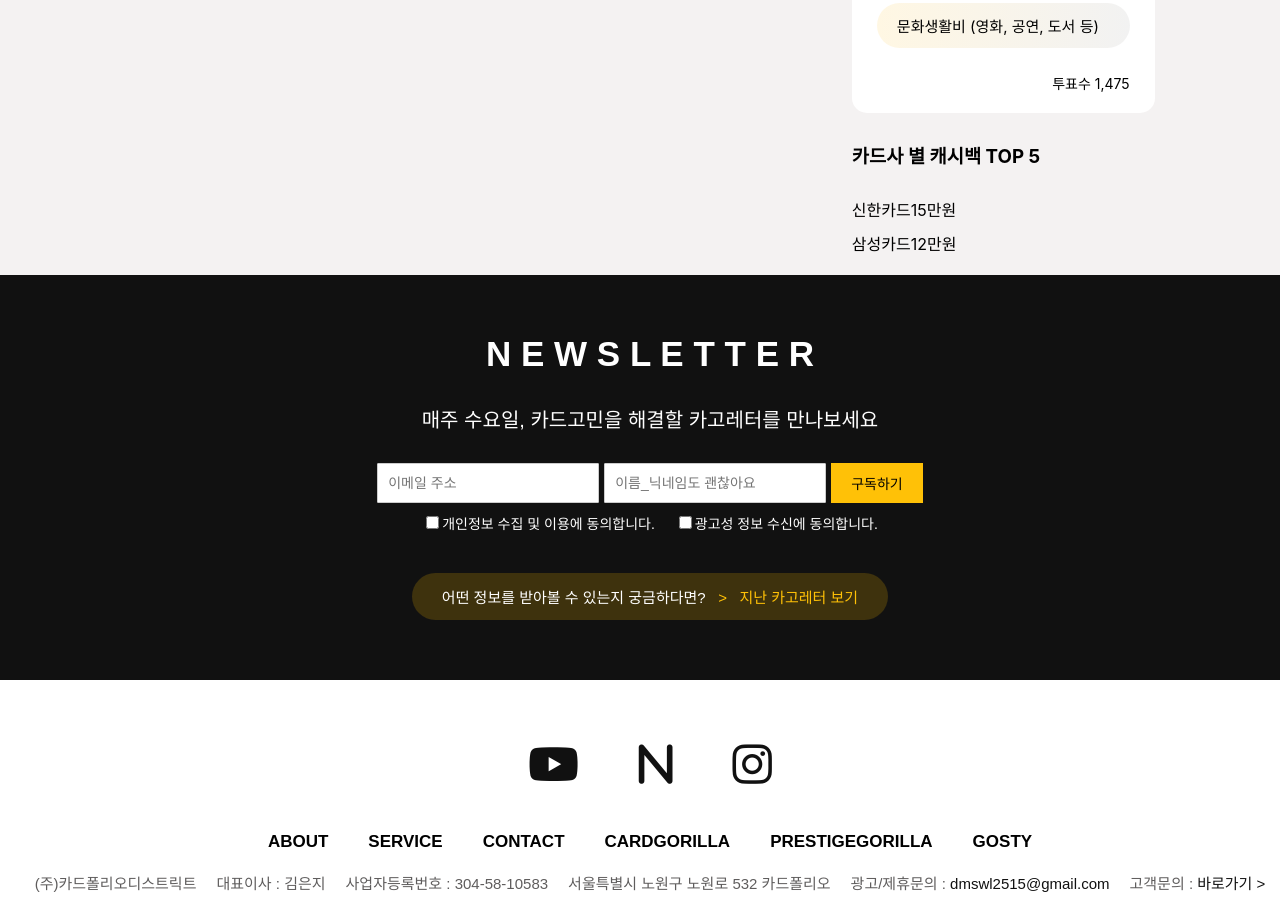
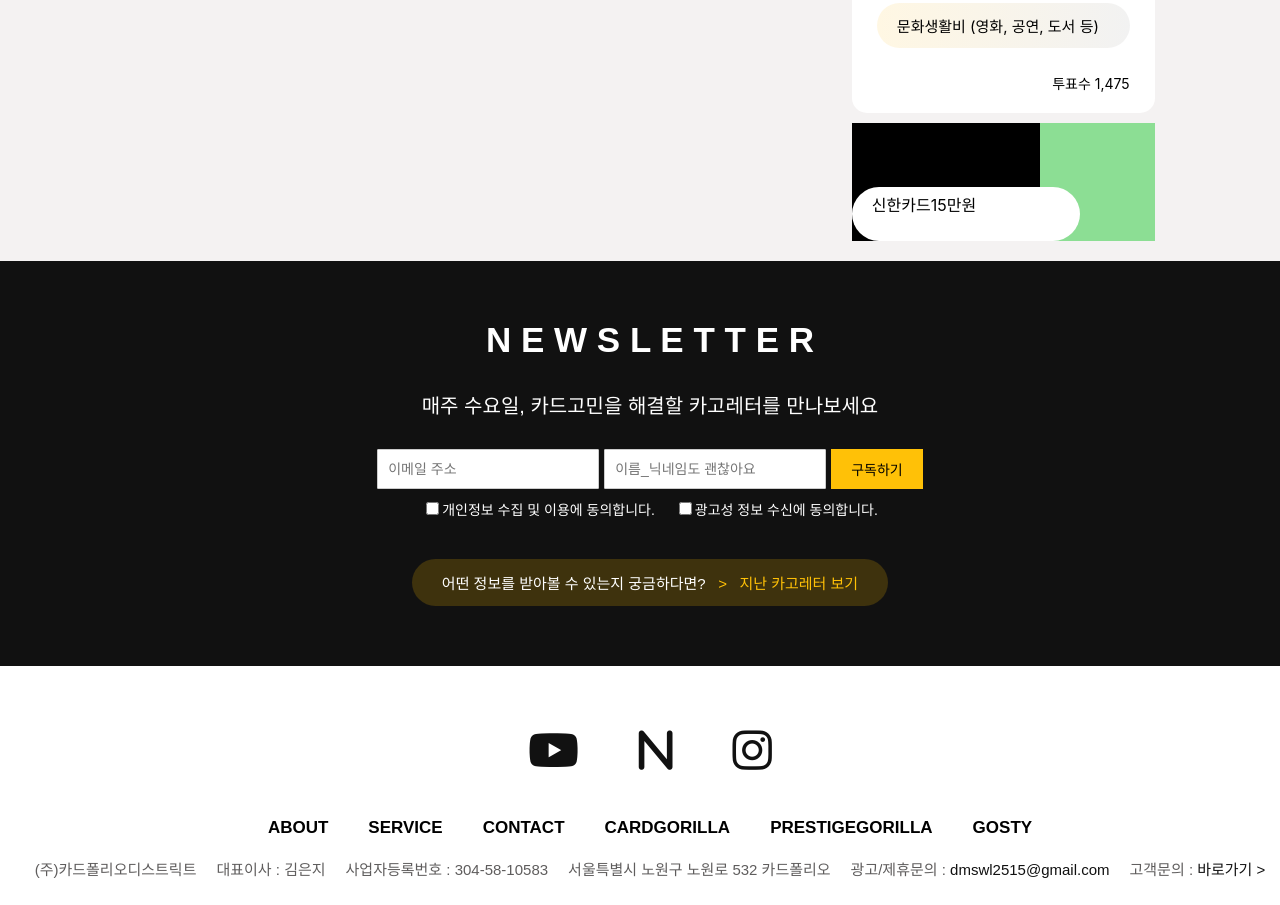
Before and after one commit to dmswl2515/CardFolio, a React (Create React App) app in the folder frontend/: page /CardFolio/top100 in a window 1280 px wide. Shown: the part 2020-2925 px from the top of the page. Built offline with nearby package versions, Linux system fonts and the light colour scheme.

Commit message:
CashbackPage에 카드 배경 삽입[skip ci]

```diff
--- a/frontend/src/Component/CardRanking/CardRanking.jsx
+++ b/frontend/src/Component/CardRanking/CardRanking.jsx
@@ -209,16 +209,15 @@ const CardRanking = () => {
                     </PollSection>
 
                     <TopList>
-                        <h3>카드사 별 캐시백 TOP 5</h3>
+                        <TopListContainer>
+                            <h3>카드사 별 캐시백 TOP 5</h3>
+
+                            <TopListItem>
+                                <span>신한카드</span>
+                                <span>15만원</span>
+                            </TopListItem>
+                        </TopListContainer>
                     </TopList>
-                    <TopListItem>
-                        <span>신한카드</span>
-                        <span>15만원</span>
-                    </TopListItem>
-                    <TopListItem>
-                        <span>삼성카드</span>
-                        <span>12만원</span>
-                    </TopListItem>
                 </RightSection>
             </SectionContainer>
         </Container>
@@ -309,14 +308,31 @@ const PollOption = styled.div`
         font-size: 14px;
         padding-top: 10px;
     }
+
+    & p:hover {
+        background: #f7e1b5;
+    }
 `;
 
 const TopList = styled.div`
+    position: relative;
+    background: #8cde94;
+`;
 
+const TopListContainer = styled.div`
+    content: "";
+    display: inline-block;
+    background: #000;
 `;
 
 const TopListItem = styled.div`
-
+    display: inline-block;
+    width: 100%;
+    padding: 5px 20px 25px 20px;
+    border-radius: 30px;
+    background: #fff;
+    position: relative;
+    z-index: 1;
 `;
 
 
--- a/frontend/src/Pages/CashbackPage/CashbackPage.css
+++ b/frontend/src/Pages/CashbackPage/CashbackPage.css
@@ -24,10 +24,30 @@
     border: 1px solid #ddd;
 }
 
-.card-event-logo {
+.card-img-wrapper {
+    position: relative;
+    display: inline-block;
     width: 40px;
     height: 60px;
+}
+
+.card-event-logo {
+    position: relative;
+    width: 100%;
+    height: 100%;
     object-fit: contain;
+    z-index: 2;
+}
+
+.circle-background {
+    position: absolute;
+    bottom: -5%;
+    left: -33%;
+    width: 65px;
+    height: 65px;
+    background-color: #f5f5f5;
+    border-radius: 50%;
+    z-index: 1;
 }
 
 .card-event-name {
--- a/frontend/src/Pages/CashbackPage/CashbackPage.jsx
+++ b/frontend/src/Pages/CashbackPage/CashbackPage.jsx
@@ -29,7 +29,10 @@ const CashbackPage = () => {
                     <div className="card-event-list">
                         {filteredCardDate.map((card) => (
                             <div className="card-event-item" key={card.id}>
-                                <img src={card.img} alt={`${card.name} 로고`} className="card-event-logo"/>
+                                <div className="card-img-wrapper">
+                                    <img src={card.img} alt={`${card.name} 로고`} className="card-event-logo"/>
+                                    <div className="circle-background"></div>
+                                </div>
                                 <span className="card-event-name">{card.name}</span>
                                 <button className="event-button">{card.event}</button>
                                 <i class="fa-solid fa-angle-right angle-icon"></i>
```
